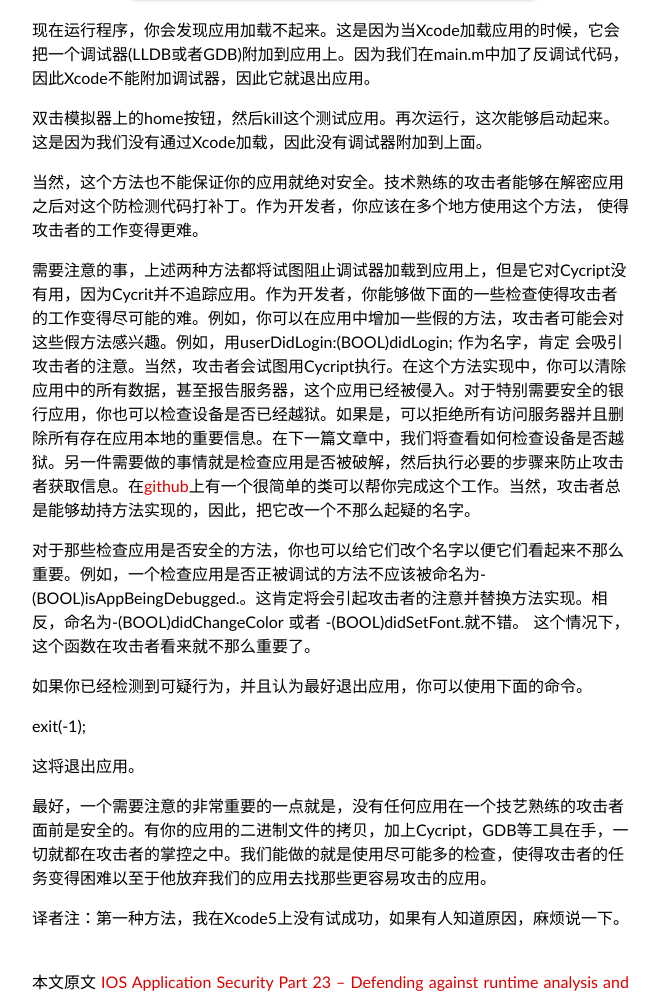
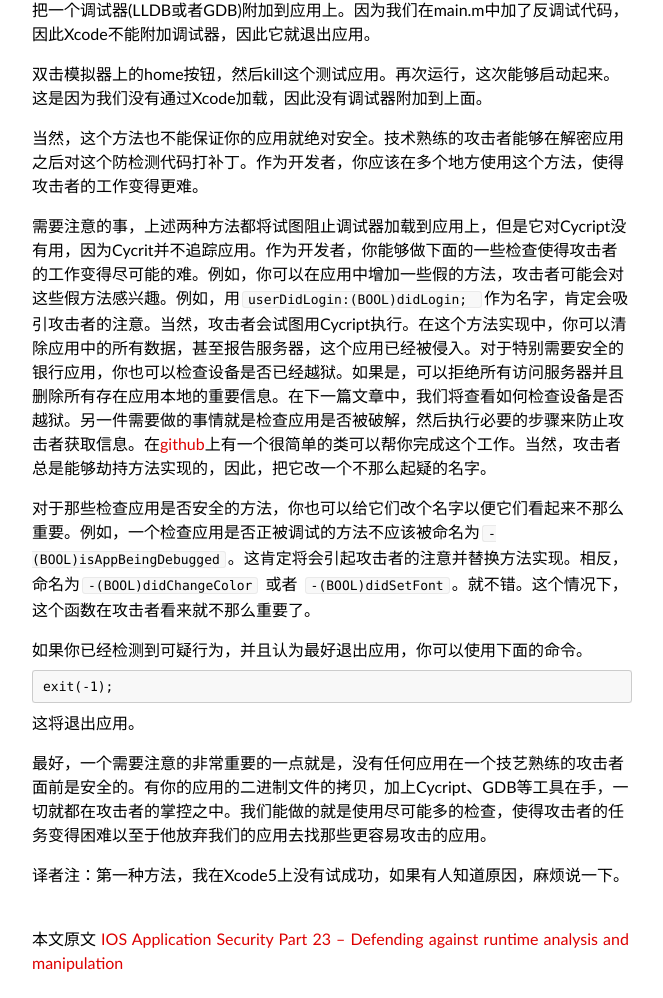
Before and after one commit to wufawei/wufawei.github.com, a Jekyll site: the page built from _posts/201311/2013-11-23-ios-application-security-23.md, in a window 1280 px wide and 1400 px high, scrolled down 2527 px. Shown: the part 284-1282 px from the top of the window, without its empty margins (308-971 px from the left). Built offline with Jekyll 4.4.1, drawn with Linux system fonts in a browser that asks for light colours; some web fonts are replaced; Markdown is read by kramdown in place of the engine named in the settings; comment, search, counter and statistics services are not loaded; some of the changed text lies outside the part shown; grey boxes are pictures that could not be loaded.

Commit message:
fix wording in post 23

```diff
--- a/_posts/201311/2013-11-23-ios-application-security-23.md
+++ b/_posts/201311/2013-11-23-ios-application-security-23.md
@@ -7,16 +7,16 @@
 - iOS Security
 ---
 
-在前面的文章中，我们看到了如何使用调试器和工具如Cycript对iOS应用进行运行时分析和操作。我们也看到了在运行时通过使用GDB来修改寄存器的值是如何修改方法的具体实现的，我们也看到了怎样使用工具如Cycript来进行[swizzling][1]方法实现。有Cycript和GDB这样的工具在手，加上你的应用程序可执行文件的拷贝，一切就都在攻击者的掌控之中。不过，有一些技巧能够使得攻击者更难攻击。本文我们将查看开发者能够使用的防御技巧，来对抗运行时分析和操作。
+在前面的文章中，我们看到了如何使用调试器和工具如Cycript对iOS应用进行运行时分析和操作。我们也看到了在运行时通过使用GDB来修改寄存器的值是如何修改方法的具体实现的，看到了怎样使用工具如Cycript来进行[swizzling][1]方法实现。有Cycript和GDB这样的工具在手，加上你的应用程序可执行文件的拷贝，一切就都在攻击者的掌控之中。不过，有一些技巧能够使得攻击者更难攻击。本文我们将查看开发者能够用来对抗运行时分析和操作的防御技巧。
 
-在Xcode中，开发者（译者注：原文写的是攻击者，按上下文理解应该是开发者）能够使用一定的检测方法来查看一个应用是否正在被调试。在Xcode中，你可以用下面的代码来检查调试器是否存在。
+在Xcode中，开发者（译者注：原文写的是攻击者，按上下文理解应该是开发者）能够使用一些检测方法来查看一个应用是否正被调试。在Xcode中，你可以用下面的代码来检查调试器是否存在。
 
     #ifndef DEBUG
     SEC_IS_BEING_DEBUGGED_RETURN_NIL();
     #endif
 
 
-正如名字指出的，如果应用正在被调试，那么这个宏会返回nil。你可以把这个检查放到一些重要的地方，比如访问或者返回重要数据的地方。如果在那时（访问或者返回重要数据的时候）应用正在被调试，这个宏就会返回nil。因此你的应用就不会工作正常，因此攻击者就会遇到（程序不能正常运行的）问题。或者你可以在一个Timer中调用，一旦你发现应用正被调试，你可以删除存储在应用中的所有重要信息、重要文件等等。但是，请注意攻击者使用Cycript能够劫持你的方法实现，因此比较明智的是只使用一个宏而不是在一个方法内使用这个宏。请注意这个宏只在release下能工作正常。要在你的设备上测试，你需要在build中选择release。选择scheme，然后点击Edit Scheme。
+正如名字指出的，如果应用正被调试，那么这个宏会返回nil。你可以把这个检查放到一些重要的地方，比如访问或者返回重要数据的地方。如果在那时（访问或者返回重要数据的时候）应用正被调试，这个宏就会返回nil。因此你的应用就不会工作正常，因此攻击者就会遇到问题。或者你可以在一个Timer中调用，一旦你发现应用正被调试，你可以删除存储在应用中的所有重要信息、重要文件等等。但是，请注意攻击者使用Cycript能够劫持你的方法实现，因此比较明智的是只使用一个宏而不是在一个方法内使用这个宏。请注意这个宏只在release下能工作正常。要在你的设备上测试，你需要在build中选择release。选择scheme，然后点击Edit Scheme。
 
 ![](http://resources.infosecinstitute.com/wp-content/uploads/111313_1602_IOSApplicat1.png)
 
@@ -28,21 +28,18 @@
 现在你可以使用Xcode在你的设备上运行这个应用，你会看到成功检测到调试器。这是因为Xcode会给正在运行的应用附加一个调试器。
 
 
-再次说一下，这个方法并不能保证应用不会被调试。一个技艺熟练的攻击者能够在应用程序的二进制文件对这个宏相关的汇编指令打补丁。作为开发者，
-你应该在多个地方检查，使得攻击者更难调试。
+再次说一下，这个方法并不能保证应用不会被调试。一个技艺熟练的攻击者能够对应用程序的二进制文件对这个宏相关的汇编指令打补丁。作为开发者，你应该在多个地方检查，使得攻击者更难调试。
 
-另一个阻止调试器附加到应用程序的方法是使用ptrace函数。使用这个函数，传递一个特定的参数，能够阻止其他任何调试器附加到应用程序上。
-像GDB和LLDB在附加到进程的时候就会使用ptrace函数。使用ptrace，加上参数PT_DENY_ATTACH 就会告诉这个函数，应用不允许追踪。下面是[苹果官方文档][2]关于
-PT_DENY_ATTACH 的截图。
+另一个阻止调试器附加到应用程序的方法是使用ptrace函数。使用这个函数，传递一个特定的参数，能够阻止其它任何调试器附加到应用程序上。像GDB和LLDB在附加到进程的时候就会使用ptrace函数。使用ptrace，加上参数`PT_DENY_ATTACH`就会告诉这个函数，应用不允许追踪。下面是[苹果官方文档][2]关于
+`PT_DENY_ATTACH` 的截图。
 
 ![](http://resources.infosecinstitute.com/wp-content/uploads/111313_1602_IOSApplicat3.png)
 
-让我们试试。在Xcode中创建一个新工程。点击File->New->Project->Single View Application。然后在模拟器中允许。你会得到如下的视图。
+让我们试试。在Xcode中创建一个新工程。点击File->New->Project->Single View Application。然后在模拟器中运行。你会得到如下的视图。
 
 ![](http://resources.infosecinstitute.com/wp-content/uploads/111313_1602_IOSApplicat4.png)
 
-现在，使用如下的代码来修改main.m文件。
-导入ptrace.文件，然后在main函数中增加如下代码。
+现在，使用如下的代码来修改main.m文件。导入ptrace.文件，然后在main函数中增加如下代码。
 
 
     #ifndef DEBUG
@@ -54,30 +51,25 @@
 
 ![](http://resources.infosecinstitute.com/wp-content/uploads/111313_1602_IOSApplicat5.png)
 
-现在运行程序，你会发现应用加载不起来。这是因为当Xcode加载应用的时候，它会把一个调试器(LLDB或者GDB)附加到应用上。因为我们在main.m中加了反调试代码，
-因此Xcode不能附加调试器，因此它就退出应用。
+现在运行程序，你会发现应用加载不起来。这是因为当Xcode加载应用的时候，它会把一个调试器(LLDB或者GDB)附加到应用上。因为我们在main.m中加了反调试代码，因此Xcode不能附加调试器，因此它就退出应用。
 
 双击模拟器上的home按钮，然后kill这个测试应用。再次运行，这次能够启动起来。这是因为我们没有通过Xcode加载，因此没有调试器附加到上面。
 
-当然，这个方法也不能保证你的应用就绝对安全。技术熟练的攻击者能够在解密应用之后对这个防检测代码打补丁。作为开发者，你应该在多个地方使用这个方法，
-使得攻击者的工作变得更难。
+当然，这个方法也不能保证你的应用就绝对安全。技术熟练的攻击者能够在解密应用之后对这个防检测代码打补丁。作为开发者，你应该在多个地方使用这个方法，使得攻击者的工作变得更难。
 
 
-需要注意的事，上述两种方法都将试图阻止调试器加载到应用上，但是它对Cycript没有用，因为Cycrit并不追踪应用。作为开发者，你能够做下面的一些检查使得攻击者
-的工作变得尽可能的难。例如，你可以在应用中增加一些假的方法，攻击者可能会对这些假方法感兴趣。例如，用userDidLogin:(BOOL)didLogin; 作为名字，肯定
-会吸引攻击者的注意。当然，攻击者会试图用Cycript执行。在这个方法实现中，你可以清除应用中的所有数据，甚至报告服务器，这个应用已经被侵入。对于特别需要安全的银行应用，你也可以检查设备是否已经越狱。如果是，可以拒绝所有访问服务器并且删除所有存在应用本地的重要信息。在下一篇文章中，我们将查看如何检查设备是否越狱。另一件需要做的事情就是检查应用是否被破解，然后执行必要的步骤来防止攻击者获取信息。在[github][3]上有一个很简单的类可以帮你完成这个工作。当然，攻击者总是能够劫持方法实现的，因此，把它改一个不那么起疑的名字。
+需要注意的事，上述两种方法都将试图阻止调试器加载到应用上，但是它对Cycript没有用，因为Cycrit并不追踪应用。作为开发者，你能够做下面的一些检查使得攻击者的工作变得尽可能的难。例如，你可以在应用中增加一些假的方法，攻击者可能会对这些假方法感兴趣。例如，用`userDidLogin:(BOOL)didLogin; `作为名字，肯定会吸引攻击者的注意。当然，攻击者会试图用Cycript执行。在这个方法实现中，你可以清除应用中的所有数据，甚至报告服务器，这个应用已经被侵入。对于特别需要安全的银行应用，你也可以检查设备是否已经越狱。如果是，可以拒绝所有访问服务器并且删除所有存在应用本地的重要信息。在下一篇文章中，我们将查看如何检查设备是否越狱。另一件需要做的事情就是检查应用是否被破解，然后执行必要的步骤来防止攻击者获取信息。在[github][3]上有一个很简单的类可以帮你完成这个工作。当然，攻击者总是能够劫持方法实现的，因此，把它改一个不那么起疑的名字。
 
-对于那些检查应用是否安全的方法，你也可以给它们改个名字以便它们看起来不那么重要。例如，一个检查应用是否正被调试的方法不应该被命名为-(BOOL)isAppBeingDebugged.。这肯定将会引起攻击者的注意并替换方法实现。相反，命名为-(BOOL)didChangeColor 或者 -(BOOL)didSetFont.就不错。
-这个情况下，这个函数在攻击者看来就不那么重要了。
+对于那些检查应用是否安全的方法，你也可以给它们改个名字以便它们看起来不那么重要。例如，一个检查应用是否正被调试的方法不应该被命名为`-(BOOL)isAppBeingDebugged`。这肯定将会引起攻击者的注意并替换方法实现。相反，命名为`-(BOOL)didChangeColor` 或者 `-(BOOL)didSetFont`。就不错。这个情况下，这个函数在攻击者看来就不那么重要了。
 
 
 如果你已经检测到可疑行为，并且认为最好退出应用，你可以使用下面的命令。
 
-exit(-1);
+    exit(-1);
 
 这将退出应用。
 
-最好，一个需要注意的非常重要的一点就是，没有任何应用在一个技艺熟练的攻击者面前是安全的。有你的应用的二进制文件的拷贝，加上Cycript，GDB等工具在手，一切就都在攻击者的掌控之中。我们能做的就是使用尽可能多的检查，使得攻击者的任务变得困难以至于他放弃我们的应用去找那些更容易攻击的应用。
+最好，一个需要注意的非常重要的一点就是，没有任何应用在一个技艺熟练的攻击者面前是安全的。有你的应用的二进制文件的拷贝，加上Cycript、GDB等工具在手，一切就都在攻击者的掌控之中。我们能做的就是使用尽可能多的检查，使得攻击者的任务变得困难以至于他放弃我们的应用去找那些更容易攻击的应用。
 
 
 
```
